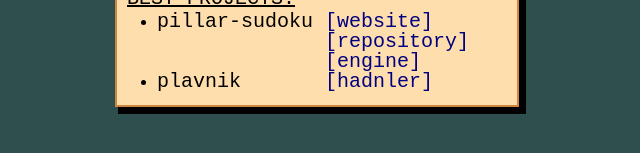
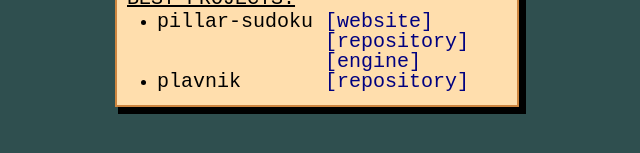
Before and after one commit to cadmiumdrive/cadmiumdrive.github.io, a plain HTML site: page index.html in a window 1280 px wide. Shown: the part 385-538 px from the top of the page, 323-963 px from the left. Drawn offline with Linux system fonts and the light colour scheme.

Commit message:
Update index.html

```diff
--- a/index.html
+++ b/index.html
@@ -20,7 +20,7 @@
                 <li class="normal"><p class="text">pillar-sudoku <a class="text link" href="https://pugneumh.pythonanywhere.com/">[website]</a></p></li>
                 <li class="normal" style="list-style: none;"><p class="text">&nbsp;&nbsp;&nbsp;&nbsp;&nbsp;&nbsp;&nbsp;&nbsp;&nbsp;&nbsp;&nbsp;&nbsp;&nbsp; <a class="text link" href="https://github.com/Pugneum-H/pillar-sudoku-web">[repository]</a></p></li>
                 <li class="normal" style="list-style: none;"><p class="text">&nbsp;&nbsp;&nbsp;&nbsp;&nbsp;&nbsp;&nbsp;&nbsp;&nbsp;&nbsp;&nbsp;&nbsp;&nbsp; <a class="text link" href="https://github.com/Pugneum-H/pillar-sudoku">[engine]</a></p></li>
-                <li class="normal"><p class="text">plavnik&nbsp;&nbsp;&nbsp;&nbsp;&nbsp;&nbsp;&nbsp;<a class="text link" href="https://github.com/Pugneum-H/plavnik">[hadnler]</a></p></li>
+                <li class="normal"><p class="text">plavnik&nbsp;&nbsp;&nbsp;&nbsp;&nbsp;&nbsp;&nbsp;<a class="text link" href="https://github.com/Pugneum-H/plavnik">[repository]</a></p></li>
             </ul>
         </div>
     </div>
```
